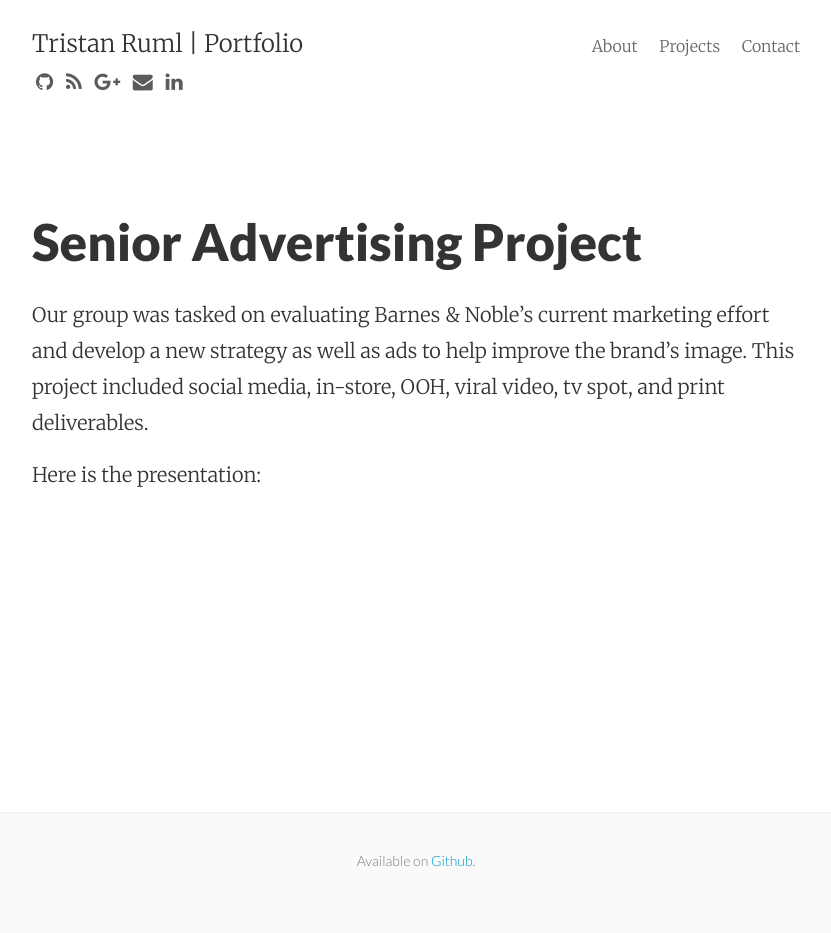
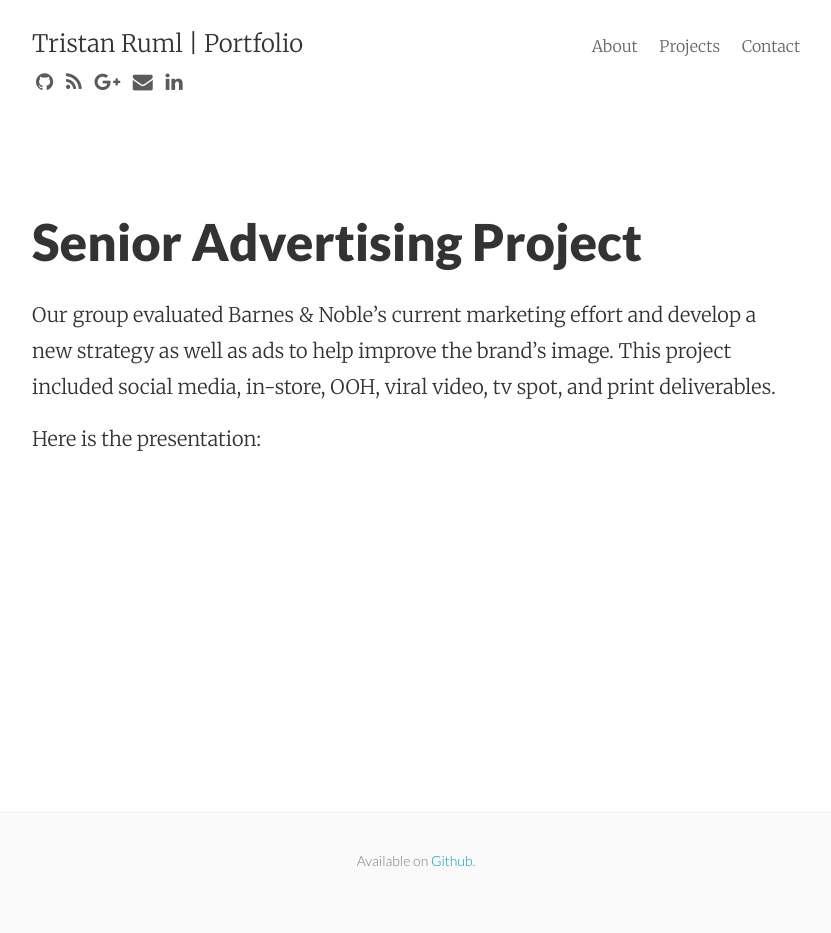
Before and after one commit to tkruml/tkruml.github.io, a Jekyll site: the page built from senior-advertising-project.md, in a window 1280 px wide. Shown: the whole page, without its empty margins (224-1055 px from the left). Built offline with Jekyll 4.4.1, drawn with Linux system fonts in a browser that asks for light colours; nearby versions of some CDN libraries.

Commit message:
Update senior-advertising-project.md

```diff
--- a/senior-advertising-project.md
+++ b/senior-advertising-project.md
@@ -4,6 +4,6 @@ title: Senior Advertising Project
 permalink: /senior-advertising-project/
 ---
 
-Our group was tasked on evaluating Barnes & Noble's current marketing effort and develop a new strategy as well as ads to help improve the brand's image. This project included social media, in-store, OOH, viral video, tv spot, and print deliverables.
+Our group evaluated Barnes & Noble's current marketing effort and develop a new strategy as well as ads to help improve the brand's image. This project included social media, in-store, OOH, viral video, tv spot, and print deliverables.
 
 Here is the presentation:
```
